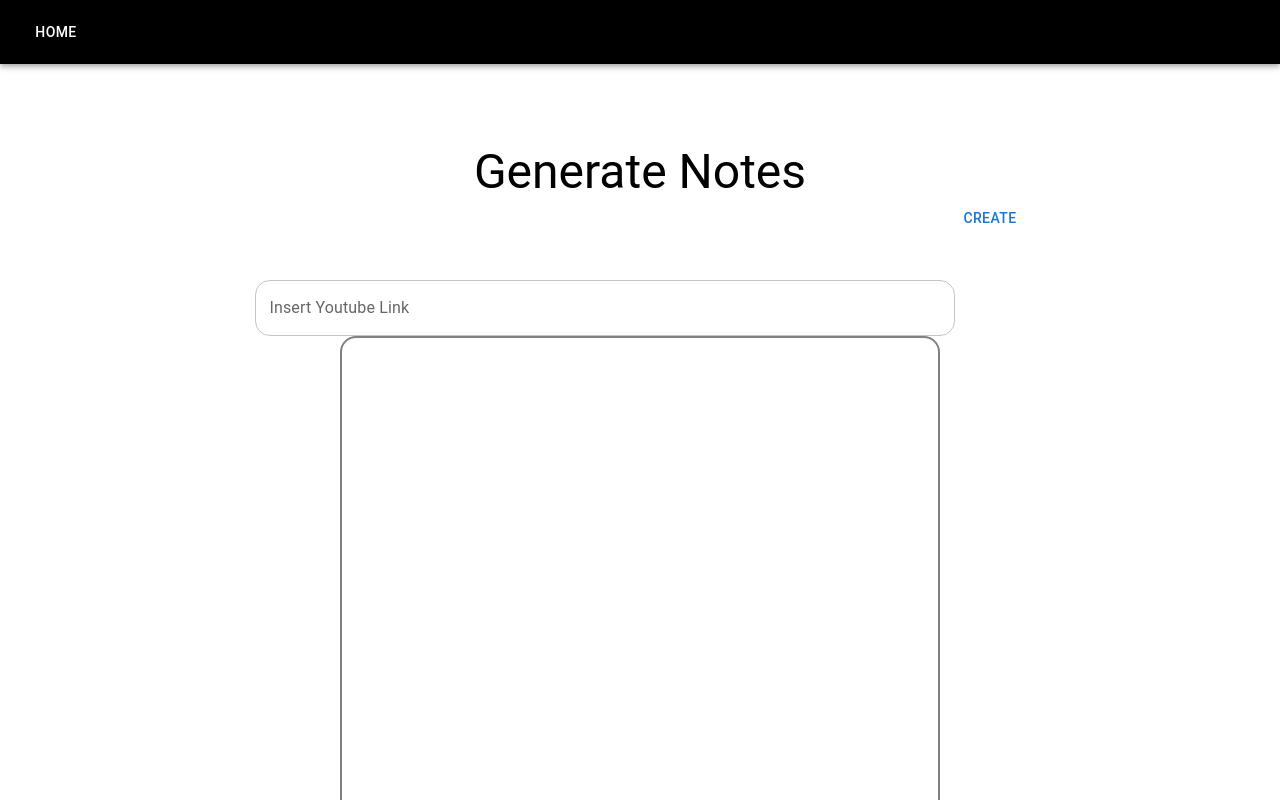
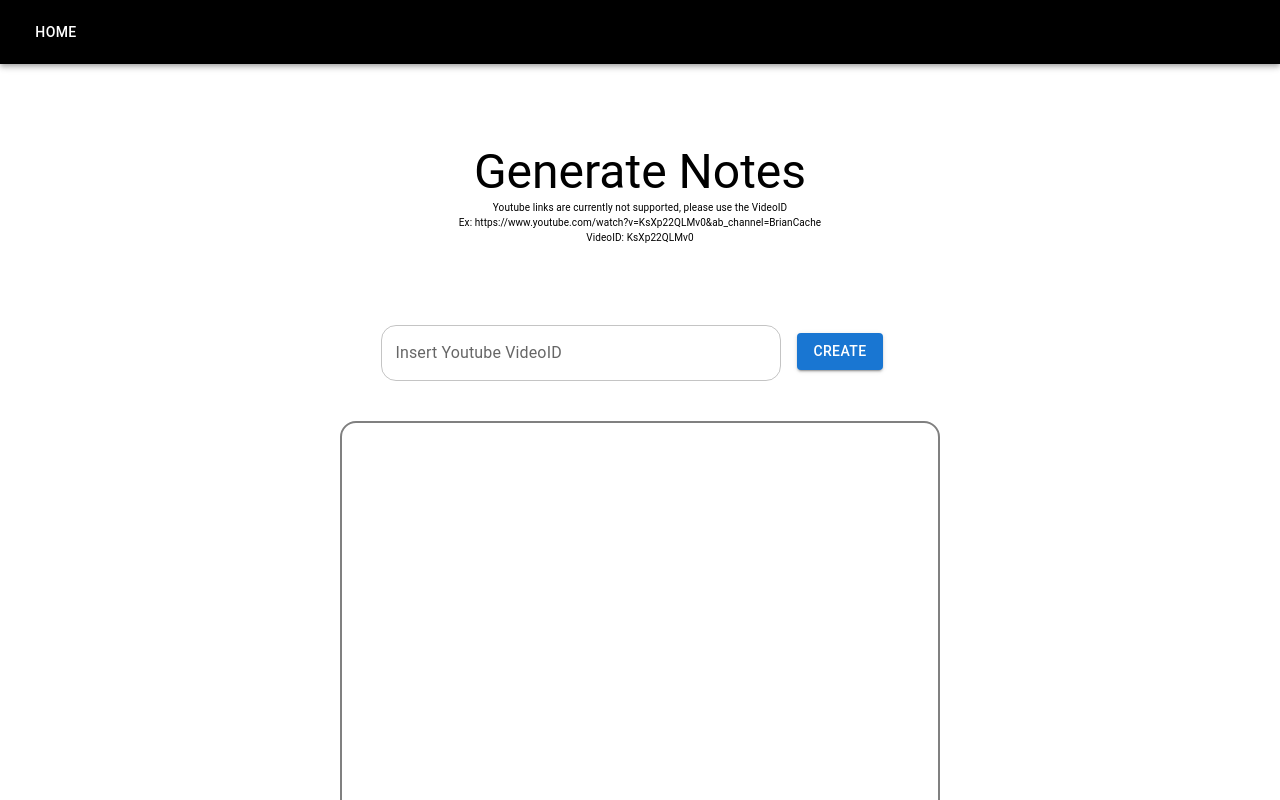
Before and after one commit to bNTGeez/NotesAI, a Next.js app: page /createNotes in a window 1280 px wide. Shown: the top 800 px of the page. Built offline with nearby package versions, Linux system fonts and the light colour scheme.

Commit message:
prepping for deployment

```diff
--- a/app/api/createNotes/route.ts
+++ b/app/api/createNotes/route.ts
@@ -21,38 +21,26 @@ const openai = new OpenAI({
 });
 
 async function fetchTranscript(videoId: string) {
-  console.log(videoId);
-  try {
-    const response = await fetch(
-      `http://127.0.0.1:8080/transcript?video_id=${videoId}`,
-      {
-        method: "GET",
-      }
-    );
+  const baseUrl = process.env.NEXT_PUBLIC_API_URL || "http://127.0.0.1:8080";
+
+
+    const response = await fetch(`${baseUrl}/transcript?video_id=${videoId}`, {
+      method: "GET",
+    });
     if (!response.ok) {
       throw new Error(`HTTP status ${response.status}`);
     }
     const data = await response.json();
     return data;
-  } catch (error) {
-    return {
-      error: "Failed to fetch",
-    };
-  }
 }
 
-export async function POST(req: NextRequest, res: NextResponse) {
+export async function POST(req: NextRequest) {
   const body = await req.json();
 
   const videoId = body.link;
-  console.log("Extracted video ID:", videoId);
 
   try {
     const transcriptData = await fetchTranscript(videoId);
-
-    const fullPrompt = `${systemPrompt}\n\nTranscript: ${transcriptData}`;
-
-    //return Response.json({'message': fullPrompt})
 
     const completion = await openai.chat.completions.create({
       model: "gpt-4o-mini",
--- a/app/components/Hero.tsx
+++ b/app/components/Hero.tsx
@@ -11,14 +11,13 @@ const Hero = () => {
   return (
     <div className="flex flex-col items-center justify-center h-screen">
       <Typography
-        sx={{
-          fontSize: 50,
-        }}
+        variant='h2'
       >
         Welcome to Notes Taker!
       </Typography>
       <Button
         sx={{
+          mt: 5,
           backgroundColor: "black",
           color: "white",
         }}
--- a/app/createNotes/page.tsx
+++ b/app/createNotes/page.tsx
@@ -4,7 +4,7 @@ import Navbar from "../components/Navbar";
 import React, { useState, ChangeEvent, FormEvent } from "react";
 import ReactMarkdown from "react-markdown";
 
-const createNotes = () => {
+const CreateNotes = () => {
   const [inputValue, setInputValue] = useState("");
   const [notes, setNotes] = useState("");
 
@@ -51,24 +51,33 @@ const createNotes = () => {
         <Typography variant="h3" sx={{ mt: 10 }}>
           Generate Notes
         </Typography>
+        <Typography sx={{ fontSize: 10 }}>
+          Youtube links are currently not supported, please use the VideoID
+        </Typography>
+        <Typography sx={{ fontSize: 10 }}>
+          Ex: https://www.youtube.com/watch?v=KsXp22QLMv0&ab_channel=BrianCache
+        </Typography>
+        <Typography sx={{ fontSize: 10 }}>VideoID: KsXp22QLMv0</Typography>
+        <Box sx={{ display: "flex", alignItems: "center" }}>
           <form onSubmit={handleSubmit}>
             <TextField
               fullWidth
-            label="Insert Youtube Link"
+              label="Insert Youtube VideoID"
               id="outlined-size-normal"
               onChange={handleInputChange}
               sx={{
                 mt: 10,
-              width: "700px",
+                width: "400px",
                 "& .MuiOutlinedInput-root": {
                   borderRadius: "15px",
                 },
               }}
             ></TextField>
-          <Button type="submit" sx={{ mb: 2 }}>
+            <Button type="submit" variant="contained" sx={{ mx: 2, mt: 11 }}>
               Create
             </Button>
           </form>
+        </Box>
         <Box
           sx={{
             width: "100vw",
@@ -86,6 +95,7 @@ const createNotes = () => {
             borderRadius="16px"
             p={2}
             spacing={3}
+            sx={{ mt: 10, overflowY: "auto" }}
           >
             <Typography>
               <ReactMarkdown>{notes}</ReactMarkdown>
@@ -97,4 +107,4 @@ const createNotes = () => {
   );
 };
 
-export default createNotes;
+export default CreateNotes;
--- a/app/layout.tsx
+++ b/app/layout.tsx
@@ -1,5 +1,4 @@
 import type { Metadata } from "next";
-import localFont from "next/font/local";
 import "./globals.css";
 
 
```
Lines whose indentation alone changed are shown as unchanged.
